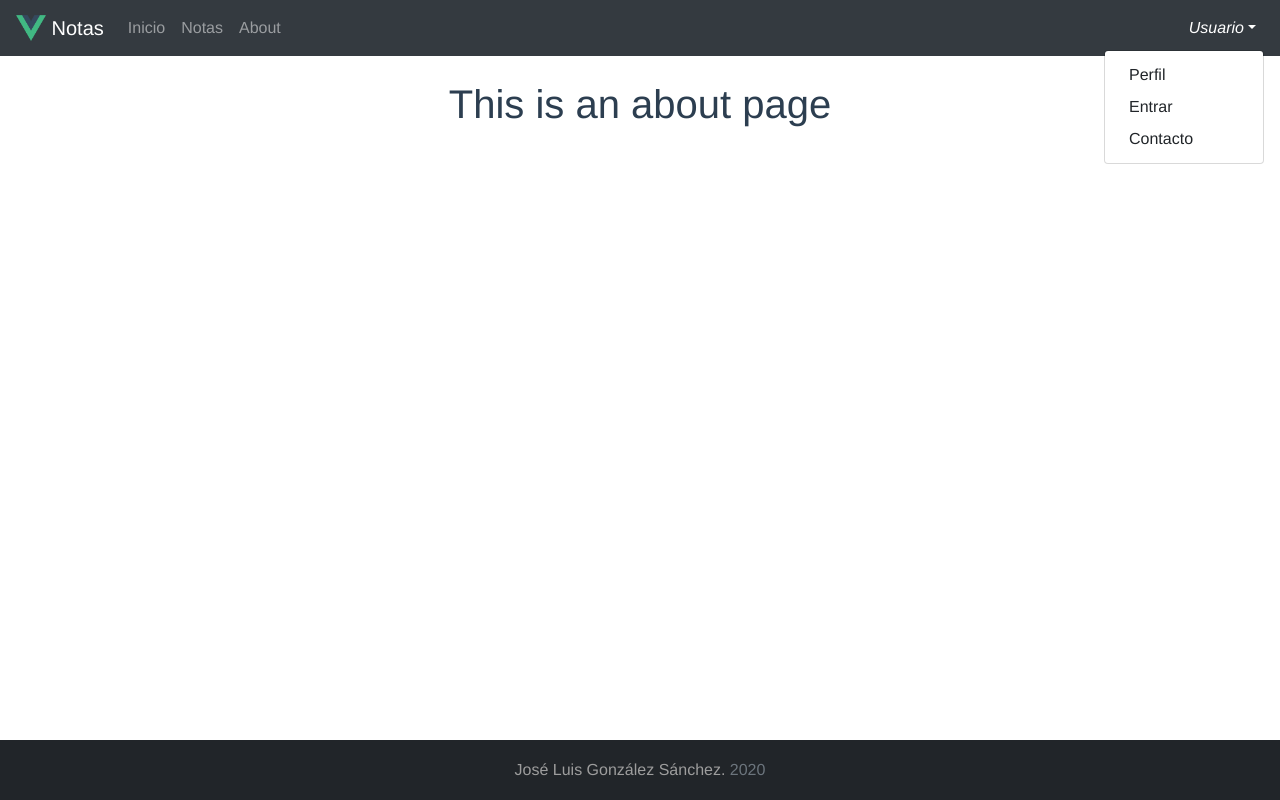
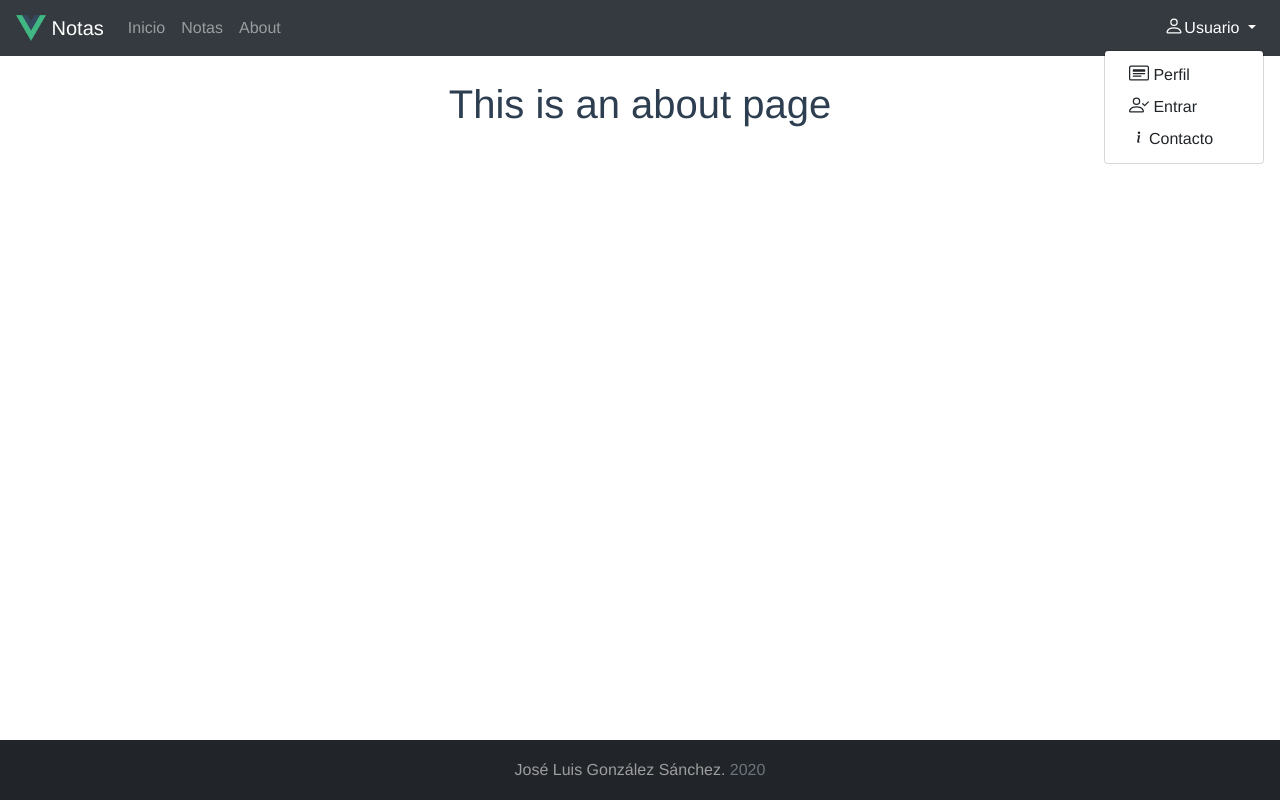
Before and after one commit to joseluisgs/notas-vue-fire, a Vue app: page /about in a window 1280 px wide. Both pictures are taken after a click on the button "Usuario". Built offline with nearby package versions, Linux system fonts and the light colour scheme; what vue-moment would draw is missing.

Commit message:
Componentes Base

```diff
--- a/src/App.vue
+++ b/src/App.vue
@@ -1,52 +1,22 @@
 <template>
   <div id="app">
-    <div>
-      <b-navbar toggleable="lg" type="dark" variant="dark" position="fixed" my-2>
-        <b-navbar-brand href="/">
-          <img src="@/assets/logo.png" class="d-inline-block align-top" alt="Klogo" height="30" />
-          Notas
-        </b-navbar-brand>
-
-        <b-navbar-toggle target="nav-collapse"></b-navbar-toggle>
-
-        <b-collapse id="nav-collapse" is-nav>
-          <b-navbar-nav>
-            <b-nav-item to="/">Inicio</b-nav-item>
-            <b-nav-item to="Notas">Notas</b-nav-item>
-            <b-nav-item to="About">About</b-nav-item>
-          </b-navbar-nav>
-
-          <!-- Right aligned nav items -->
-          <b-navbar-nav class="ml-auto">
-            <b-nav-item-dropdown right>
-              <!-- Using 'button-content' slot -->
-              <template v-slot:button-content>
-                <em>Usuario</em>
-              </template>
-              <b-dropdown-item href="#">Perfil</b-dropdown-item>
-              <b-dropdown-item href="#">Entrar</b-dropdown-item>
-              <b-dropdown-item href="https://twitter.com/joseluisgonsan" target="_blank">Contacto</b-dropdown-item>
-            </b-nav-item-dropdown>
-          </b-navbar-nav>
-        </b-collapse>
-      </b-navbar>
-    </div>
-    <br />
-    <router-view />
-
-    <footer class="footer">
-      <div class="container text-center">
-        <span class="text-muted">
-          <a style="color:#9d9d9d" href="https://twitter.com/joseluisgonsan" target="_blank">
-            José
-            Luis González Sánchez.
-          </a>
-        </span>
-        <span class="text-muted">2020</span>
-      </div>
-    </footer>
+      <NavBar></NavBar>
+      <router-view />
+      <Footer></Footer>
   </div>
 </template>
+
+<script>
+import NavBar from './components/Base/NavBar.vue';
+import Footer from './components/Base/Footer.vue';
+
+export default {
+  components: {
+    NavBar,
+    Footer,
+  },
+};
+</script>
 
 <style scoped>
 #app {
@@ -69,17 +39,5 @@
 #nav a.router-link-exact-active {
   color: #42b983;
 }
-.footer {
-  position: fixed;
-  bottom: 0;
-  width: 100%;
-  /* Set the fixed height of the footer here */
-  height: 60px;
-  line-height: 60px; /* Vertically center the text there */
-  background-color: #212529;
-}
-.footer > .container {
-  padding-right: 15px;
-  padding-left: 15px;
-}
+
 </style>
--- /dev/null
+++ b/src/components/Base/Footer.vue
@@ -0,0 +1,31 @@
+<template>
+  <section>
+    <br><br>
+    <footer class="footer">
+      <div class="container text-center">
+        <span class="text-muted">
+          <a style="color:#9d9d9d" href="https://twitter.com/joseluisgonsan" target="_blank">
+            José
+            Luis González Sánchez.
+          </a>
+        </span>
+        <span class="text-muted">2020</span>
+      </div>
+    </footer>
+  </section>
+</template>
+<style scoped>
+.footer {
+  position:fixed;
+  bottom: 0;
+  width: 100%;
+  /* Set the fixed height of the footer here */
+  height: 60px;
+  line-height: 60px; /* Vertically center the text there */
+  background-color: #212529;
+}
+.footer > .container {
+  padding-right: 15px;
+  padding-left: 15px;
+}
+</style>
--- /dev/null
+++ b/src/components/Base/NavBar.vue
@@ -0,0 +1,34 @@
+<template>
+<section>
+  <b-navbar toggleable="lg" type="dark" variant="dark" position="fixed" my-2>
+        <b-navbar-brand href="/">
+          <img src="@/assets/logo.png" class="d-inline-block align-top" alt="Klogo" height="30" />
+          Notas
+        </b-navbar-brand>
+
+        <b-navbar-toggle target="nav-collapse"></b-navbar-toggle>
+
+        <b-collapse id="nav-collapse" is-nav>
+          <b-navbar-nav>
+            <b-nav-item to="/">Inicio</b-nav-item>
+            <b-nav-item to="Notas">Notas</b-nav-item>
+            <b-nav-item to="About">About</b-nav-item>
+          </b-navbar-nav>
+
+          <!-- Right aligned nav items -->
+          <b-navbar-nav class="ml-auto">
+            <b-nav-item-dropdown right>
+              <!-- Using 'button-content' slot -->
+              <template v-slot:button-content>
+                <b-icon icon="person"></b-icon>Usuario
+              </template>
+              <b-dropdown-item href="#"><b-icon icon="card-heading"></b-icon> Perfil</b-dropdown-item>
+              <b-dropdown-item href="#"><b-icon icon="person-check"></b-icon> Entrar</b-dropdown-item>
+              <b-dropdown-item href="https://twitter.com/joseluisgonsan" target="_blank"><b-icon icon="info" mx-2></b-icon>Contacto</b-dropdown-item>
+            </b-nav-item-dropdown>
+          </b-navbar-nav>
+        </b-collapse>
+      </b-navbar>
+      <br />
+    </section>
+</template>
--- a/src/views/Notas.vue
+++ b/src/views/Notas.vue
@@ -221,7 +221,7 @@ export default {
     },
     // Carga la lista de notas
     cargarNotas() {
-      this.alerta.texto = 'Cargando notas...';
+      this.alerta.texto = 'Cargando notas. Por favor, espere...';
       this.alerta.color = 'info';
       this.showAlert();
       // Consultamos todas las notas
```
